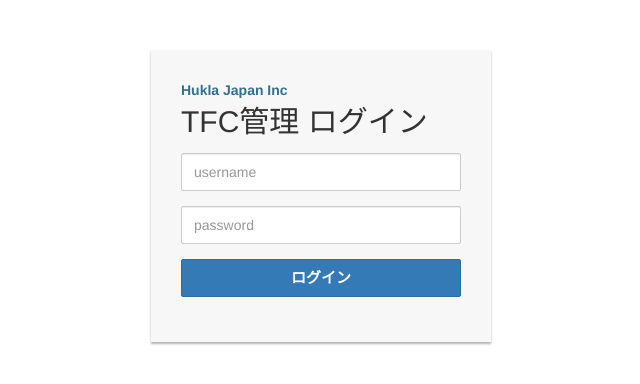
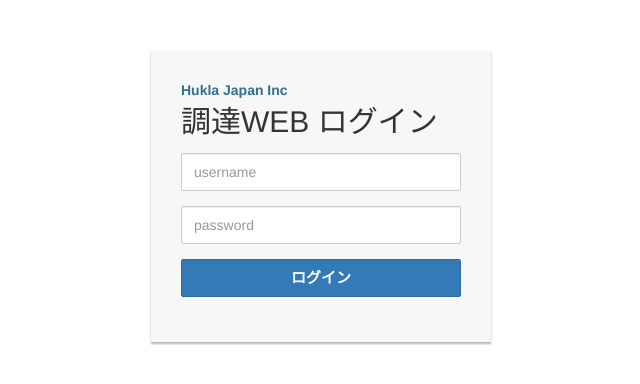
Before and after one commit to aki4429/mysite, a Flask app: template templates/login.html in a window 1280 px wide. Shown: the top 384 px of the page, without its empty margins (319-959 px from the left). Run offline with Flask 2, Linux system fonts and the light colour scheme; the template is opened without the code that fills it, so the values that code supplies are empty; some libraries are stand-ins or nearby versions.

Commit message:
login title modified

```diff
--- a/templates/login.html
+++ b/templates/login.html
@@ -36,7 +36,7 @@
 <div class="login-form">
     <form action="" method="post">
 	<label class=text-info> Hukla Japan Inc </label>
-        <h2 class="text-black-50">TFC管理 ログイン</h2>
+        <h2 class="text-black-50">調達WEB ログイン</h2>
         <div class="form-group">
             <input type="text" class="form-control" placeholder="username" required="required" name="username">
         </div>
```
